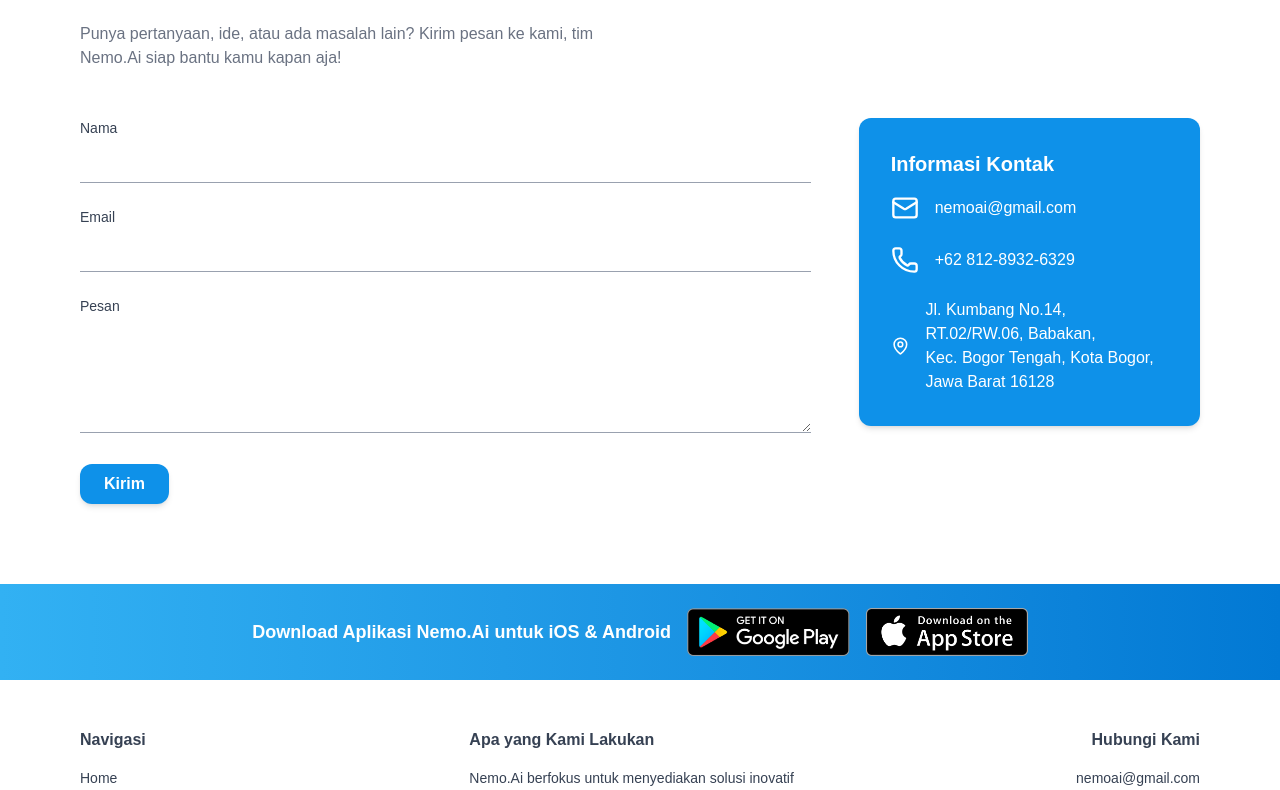
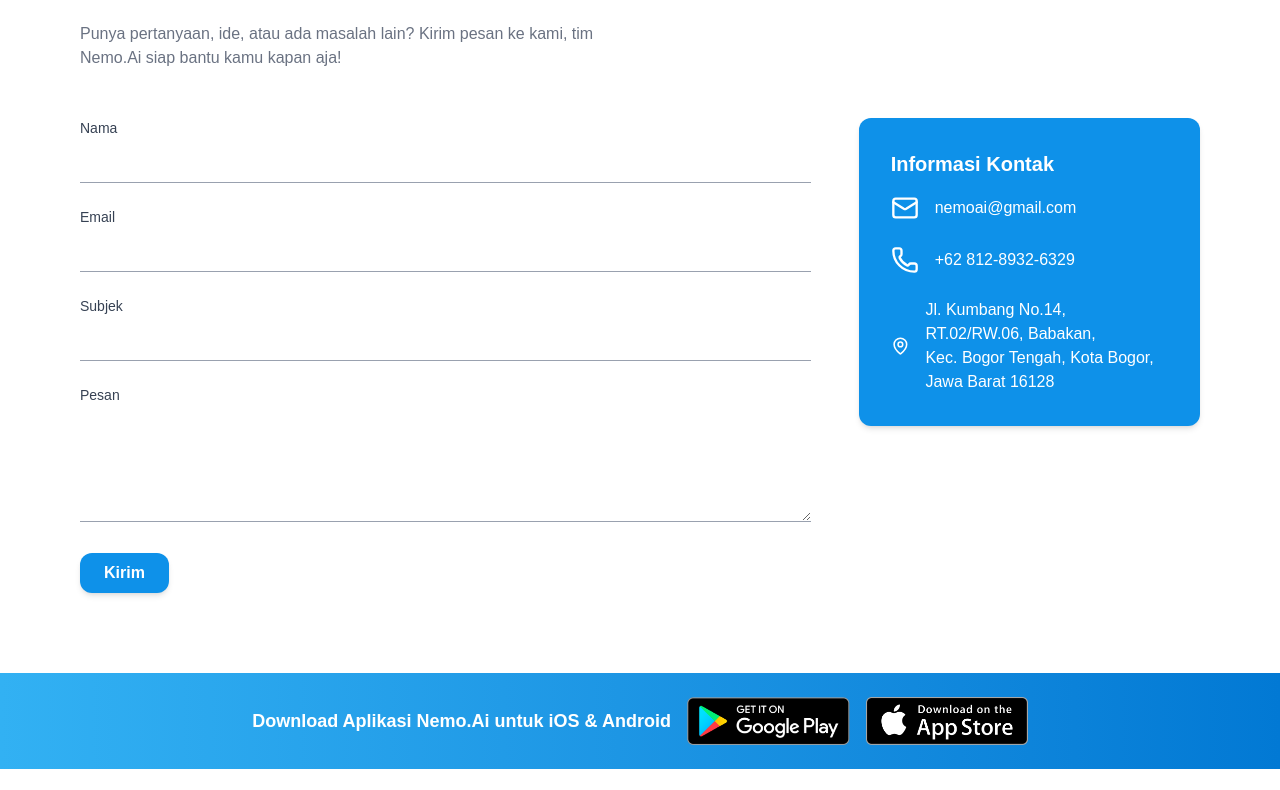
Before and after one commit to zollahrp/nemo-ai, a Next.js app: page / in a window 1280 px wide. Shown: the part 3976-4766 px from the top of the page. Built offline with nearby package versions, Linux system fonts and the light colour scheme.

Commit message:
email js

```diff
--- a/package.json
+++ b/package.json
@@ -9,13 +9,16 @@
     "lint": "next lint"
   },
   "dependencies": {
+    "@emailjs/browser": "^4.4.1",
     "@tabler/icons-react": "^3.34.0",
+    "emailjs-com": "^3.2.0",
     "icons-react": "^3.7.1",
     "lucide-react": "^0.525.0",
     "next": "15.4.1",
     "react": "19.1.0",
     "react-dom": "19.1.0",
-    "react-icons": "^5.5.0"
+    "react-icons": "^5.5.0",
+    "sweetalert2": "^11.22.2"
   },
   "devDependencies": {
     "@eslint/eslintrc": "^3",
--- a/src/components/landing/Contact.jsx
+++ b/src/components/landing/Contact.jsx
@@ -1,13 +1,60 @@
 "use client";
+import { useState } from "react";
 import { Mail, Phone, MapPin } from "lucide-react";
+import emailjs from "emailjs-com";
+import Swal from "sweetalert2";
 
 export default function Contact() {
+    const [formData, setFormData] = useState({
+        user_name: "",
+        email: "",
+        title: "",
+        message: "",
+    });
+
+    const handleChange = (e) => {
+        setFormData({ ...formData, [e.target.name]: e.target.value });
+    };
+
+    const handleSubmit = async (e) => {
+        e.preventDefault();
+
+        try {
+            const result = await emailjs.send(
+                process.env.NEXT_PUBLIC_EMAILJS_SERVICE_ID,
+                process.env.NEXT_PUBLIC_EMAILJS_TEMPLATE_ID,
+                formData,
+                process.env.NEXT_PUBLIC_EMAILJS_PUBLIC_KEY
+            );
+
+            Swal.fire({
+                icon: "success",
+                title: "Pesan Terkirim!",
+                text: "Terima kasih! Kami akan merespon dalam 3 hari kerja.",
+                confirmButtonColor: "#0E91E9"
+            });
+
+            // Reset form
+            setFormData({
+                user_name: "",
+                email: "",
+                title: "",
+                message: "",
+            });
+        } catch (error) {
+            console.error("Gagal kirim pesan:", error);
+            Swal.fire({
+                icon: "error",
+                title: "Gagal mengirim",
+                text: "Ada masalah saat mengirim pesan. Coba lagi nanti.",
+                confirmButtonColor: "#d33"
+            });
+        }
+    };
+
     return (
         <>
-            <section
-                id="contact"
-                className="py-20 px-8 lg:px-20 max-w-screen-2xl mx-auto"
-            >
+            <section id="contact" className="py-20 px-8 lg:px-20 max-w-screen-2xl mx-auto">
                 <p className="text-[#0E91E9] font-semibold text-lg mb-2">Contact Us</p>
                 <h2 className="text-3xl font-bold mb-4">Kontak kami</h2>
                 <p className="text-gray-500 max-w-xl mb-12">
@@ -15,32 +62,49 @@ export default function Contact() {
                 </p>
 
                 <div className="grid grid-cols-1 lg:grid-cols-3 gap-12">
-                    <form className="space-y-6 lg:col-span-2">
+                    <form onSubmit={handleSubmit} className="space-y-6 lg:col-span-2">
                         <div>
-                            <label className="block mb-1 text-sm font-medium text-gray-700">
-                                Nama
-                            </label>
+                            <label className="block mb-1 text-sm font-medium text-gray-700">Nama</label>
                             <input
                                 type="text"
+                                name="user_name"
+                                value={formData.user_name}
+                                onChange={handleChange}
+                                required
                                 className="w-full border-b border-gray-400 focus:outline-none focus:border-[#0E91E9] py-2"
                             />
                         </div>
                         <div>
-                            <label className="block mb-1 text-sm font-medium text-gray-700">
-                                Email
-                            </label>
+                            <label className="block mb-1 text-sm font-medium text-gray-700">Email</label>
                             <input
                                 type="email"
+                                name="email"
+                                value={formData.email}
+                                onChange={handleChange}
+                                required
                                 className="w-full border-b border-gray-400 focus:outline-none focus:border-[#0E91E9] py-2"
                             />
                         </div>
                         <div>
-                            <label className="block mb-1 text-sm font-medium text-gray-700">
-                                Pesan
-                            </label>
+                            <label className="block mb-1 text-sm font-medium text-gray-700">Subjek</label>
+                            <input
+                                type="text"
+                                name="title"
+                                value={formData.title}
+                                onChange={handleChange}
+                                required
+                                className="w-full border-b border-gray-400 focus:outline-none focus:border-[#0E91E9] py-2"
+                            />
+                        </div>
+                        <div>
+                            <label className="block mb-1 text-sm font-medium text-gray-700">Pesan</label>
                             <textarea
+                                name="message"
+                                value={formData.message}
+                                onChange={handleChange}
+                                rows="4"
+                                required
                                 className="w-full border-b border-gray-400 focus:outline-none focus:border-[#0E91E9] py-2"
-                                rows="4"
                             ></textarea>
                         </div>
                         <button
@@ -53,17 +117,14 @@ export default function Contact() {
 
                     <div className="bg-[#0E91E9] text-white p-8 rounded-xl shadow-md space-y-6 self-start">
                         <h3 className="text-xl font-semibold mb-4">Informasi Kontak</h3>
-
                         <div className="flex items-center space-x-4">
                             <Mail size={28} />
                             <span>nemoai@gmail.com</span>
                         </div>
-
                         <div className="flex items-center space-x-4">
                             <Phone size={28} />
                             <span>+62 812-8932-6329</span>
                         </div>
-
                         <div className="flex items-center space-x-4">
                             <MapPin size={28} />
                             <span>
@@ -72,7 +133,6 @@ export default function Contact() {
                             </span>
                         </div>
                     </div>
-
                 </div>
             </section>
 
```
Also changed, not shown: 1 other file (tests, documents, lock files or other folders).
